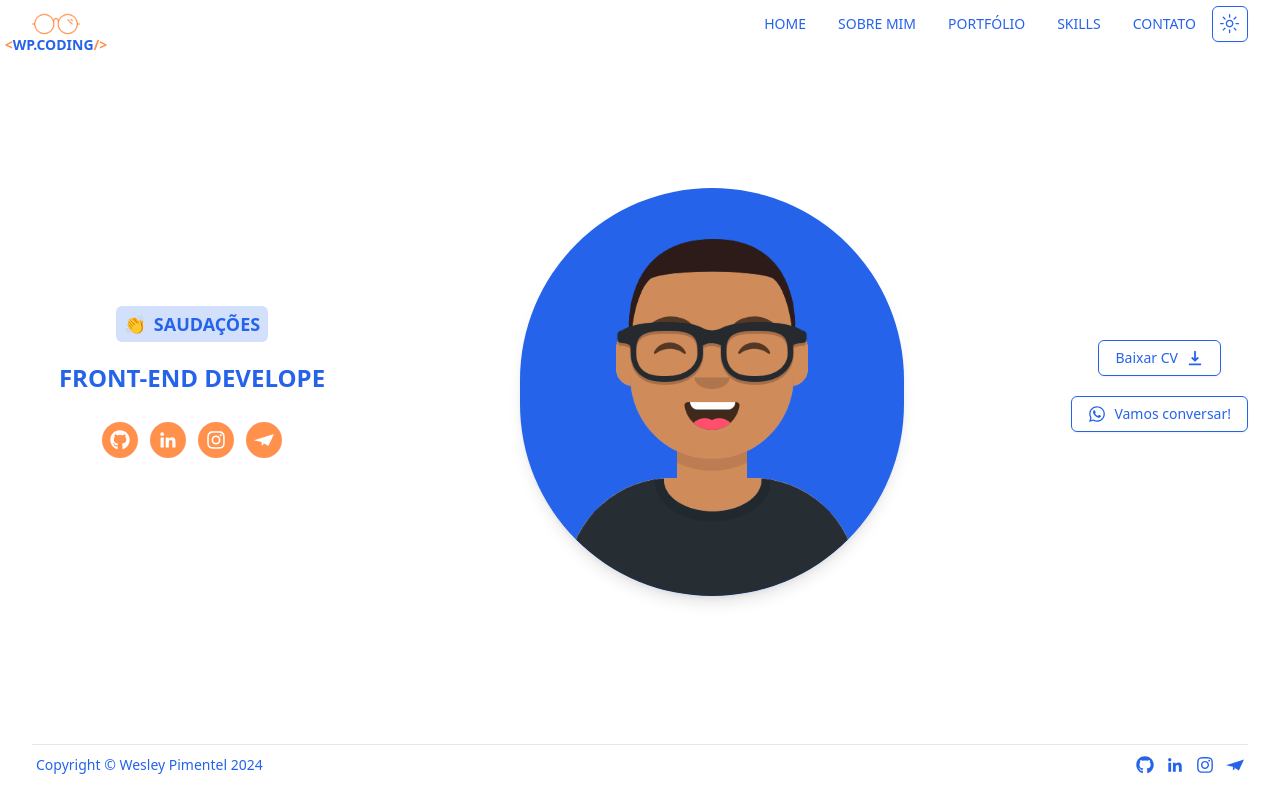
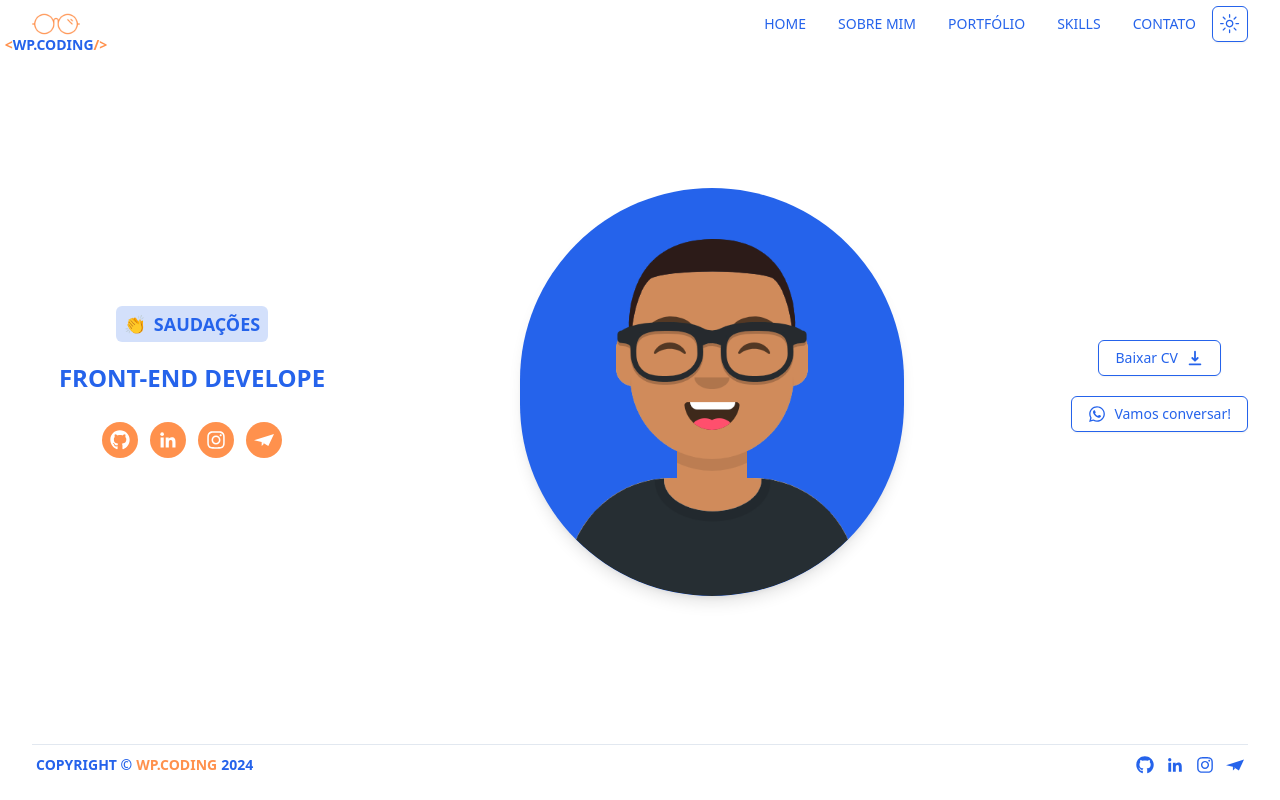
Before and after one commit to wesleypimentel96/Projeto-Portfolio, a Next.js app: page / in a window 1280 px wide. Built offline with nearby package versions, Linux system fonts and the light colour scheme.

Commit message:
Alterações no Component Footer

```diff
--- a/src/components/Footer.tsx
+++ b/src/components/Footer.tsx
@@ -13,8 +13,8 @@ export const Footer = () => {
             <div className=" container">
                 <Separator />
                 <footer className=" h-[5vh] flex items-center justify-between flex-col md:flex-row">
-                    <p className=" text-primary font-normal text-sm flex justify-center items-center p-1">
-                        Copyright &copy; Wesley Pimentel 2024
+                    <p className=" text-primary font-semibold text-sm flex justify-center items-center uppercase p-1">
+                        Copyright &copy;  <span className=" ml-1 mr-1 text-[#FF914D]">wp.coding</span> 2024
                     </p>
 
                     <div className="flex text-primary gap-3 text-lg p-1">
```
